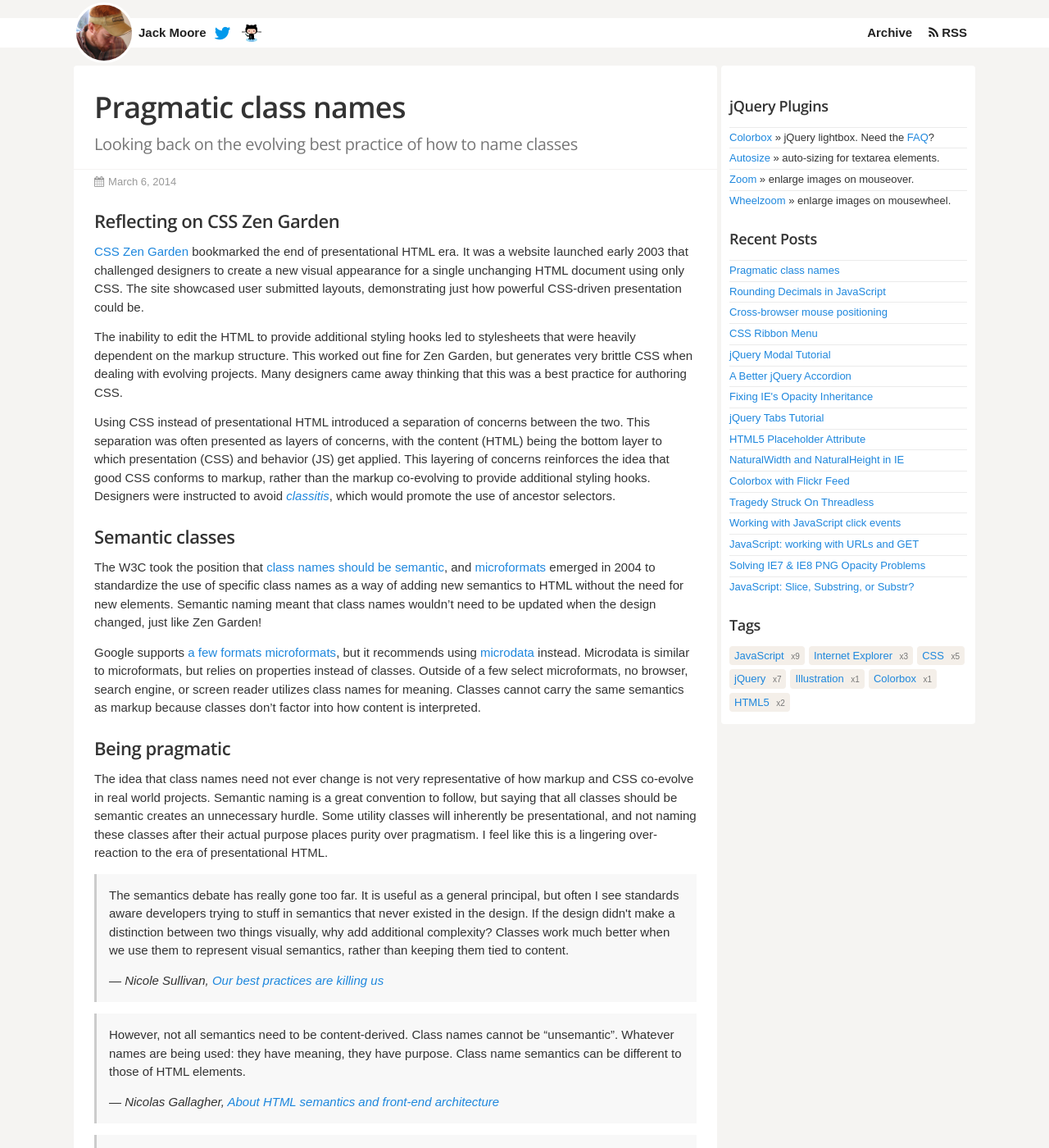
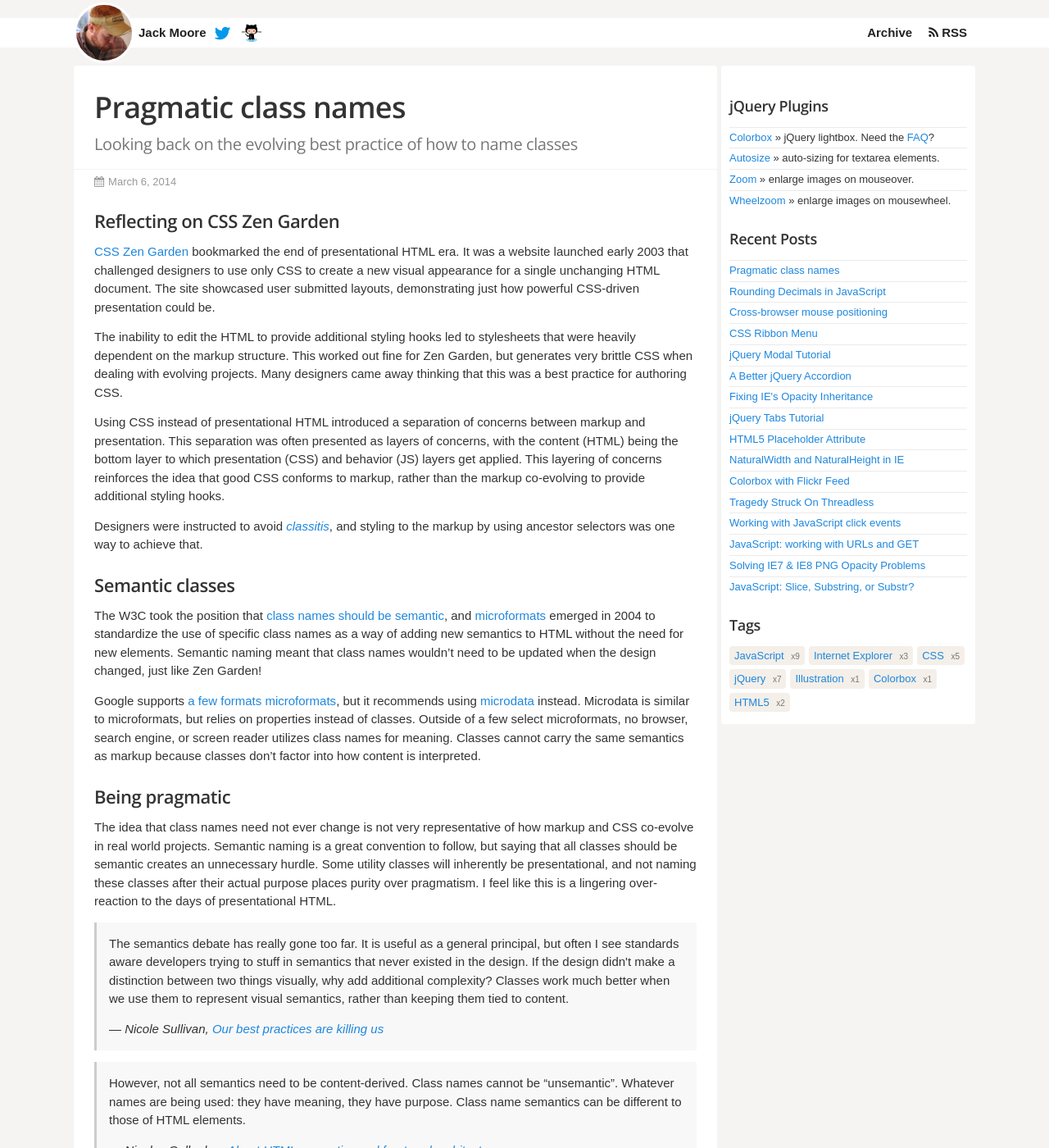
Before and after one commit to jackmoore/jackmoore.github.io, a Jekyll site: the page built from _posts/2014-03-06-pragmatic-class-names.md, in a window 1280 px wide and 1400 px high. Shown: the whole window at 82% size. Built offline with Jekyll 4.4.1, drawn with Linux system fonts in a browser that asks for light colours; Markdown is read by kramdown in place of the engine named in the settings; comment, search, counter and statistics services are not loaded.

Commit message:
wordsmithing

```diff
--- a/_posts/2014-03-06-pragmatic-class-names.md
+++ b/_posts/2014-03-06-pragmatic-class-names.md
@@ -7,11 +7,13 @@ tags: [CSS]
 
 ## Reflecting on CSS Zen Garden
 
-[CSS Zen Garden](http://www.csszengarden.com/) bookmarked the end of presentational HTML era. It was a website launched early 2003 that challenged designers to create a new visual appearance for a single unchanging HTML document using only CSS.  The site showcased user submitted layouts, demonstrating just how powerful CSS-driven presentation could be.
+[CSS Zen Garden](http://www.csszengarden.com/) bookmarked the end of presentational HTML era. It was a website launched early 2003 that challenged designers to use only CSS to create a new visual appearance for a single unchanging HTML document.  The site showcased user submitted layouts, demonstrating just how powerful CSS-driven presentation could be.
 
 The inability to edit the HTML to provide additional styling hooks led to stylesheets that were heavily dependent on the markup structure. This worked out fine for Zen Garden, but generates very brittle CSS when dealing with evolving projects.  Many designers came away thinking that this was a best practice for authoring CSS.
 
-Using CSS instead of presentational HTML introduced a separation of concerns between the two.  This separation was often presented as layers of concerns, with the content (HTML) being the bottom layer to which presentation (CSS) and behavior (JS) get applied.  This layering of concerns reinforces the idea that good CSS conforms to markup, rather than the markup co-evolving to provide additional styling hooks. Designers were instructed to avoid <em>[classitis](http://books.google.com/books?id=wUGTSdey6TwC&pg=PA184&lpg=PA184&dq=jeffrey+zeldman+classitis&source=bl&ots=bclYNIL3UW&sig=PBk96nV2mgiR4Ky4JxYdqvxCUzQ&hl=en&sa=X&ei=W-8XU4baB8HpoASazYCoDw&ved=0CDkQ6AEwAg#v=onepage&q=jeffrey%20zeldman%20classitis&f=false)</em>, which would promote the use of ancestor selectors.
+Using CSS instead of presentational HTML introduced a separation of concerns between markup and presentation.  This separation was often presented as layers of concerns, with the content (HTML) being the bottom layer to which presentation (CSS) and behavior (JS) layers get applied.  This layering of concerns reinforces the idea that good CSS conforms to markup, rather than the markup co-evolving to provide additional styling hooks.
+
+Designers were instructed to avoid <em>[classitis](http://books.google.com/books?id=wUGTSdey6TwC&pg=PA184&lpg=PA184&dq=jeffrey+zeldman+classitis&source=bl&ots=bclYNIL3UW&sig=PBk96nV2mgiR4Ky4JxYdqvxCUzQ&hl=en&sa=X&ei=W-8XU4baB8HpoASazYCoDw&ved=0CDkQ6AEwAg#v=onepage&q=jeffrey%20zeldman%20classitis&f=false)</em>, and styling to the markup by using ancestor selectors was one way to achieve that.
 
 
 ## Semantic classes
@@ -22,7 +24,7 @@ Google supports [a few formats microformats](http://microformats.org/wiki/google
 
 ## Being pragmatic
 
-The idea that class names need not ever change is not very representative of how markup and CSS co-evolve in real world projects. Semantic naming is a great convention to follow, but saying that all classes should be semantic creates an unnecessary hurdle.  Some utility classes will inherently be presentational, and not naming these classes after their actual purpose places purity over pragmatism.  I feel like this is a lingering over-reaction to the era of presentational HTML.
+The idea that class names need not ever change is not very representative of how markup and CSS co-evolve in real world projects. Semantic naming is a great convention to follow, but saying that all classes should be semantic creates an unnecessary hurdle.  Some utility classes will inherently be presentational, and not naming these classes after their actual purpose places purity over pragmatism.  I feel like this is a lingering over-reaction to the days of presentational HTML.
 
 <blockquote>
 	<p>The semantics debate has really gone too far. It is useful as a general principal, but often I see standards aware developers trying to stuff in semantics that never existed in the design. If the design didn't make a distinction between two things visually, why add additional complexity? Classes work much better when we use them to represent visual semantics, rather than keeping them tied to content.</p>
```
